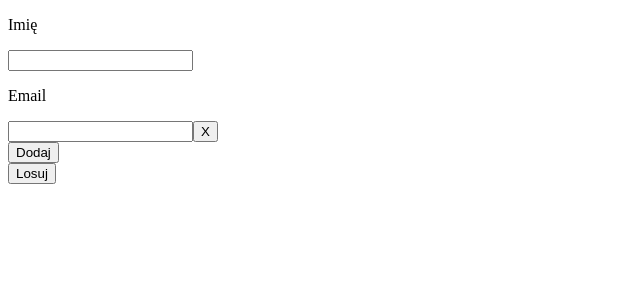
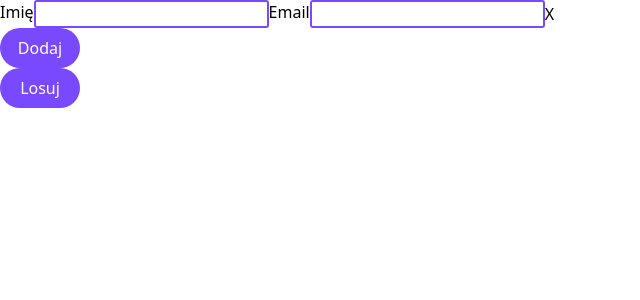
Before and after one commit to Tomasz-Budny/xmas-stocking-ui, an Angular app: page / in a window 1280 px wide. Shown: the top 300 px of the page, without its empty margins (0-640 px from the left). Built offline with nearby package versions, Linux system fonts and the light colour scheme.

Commit message:
Add tailwind package

```diff
--- a/package.json
+++ b/package.json
@@ -27,12 +27,15 @@
     "@angular/cli": "~15.0.1",
     "@angular/compiler-cli": "^15.0.0",
     "@types/jasmine": "~4.3.0",
+    "autoprefixer": "^10.4.16",
     "jasmine-core": "~4.5.0",
     "karma": "~6.4.0",
     "karma-chrome-launcher": "~3.1.0",
     "karma-coverage": "~2.2.0",
     "karma-jasmine": "~5.1.0",
     "karma-jasmine-html-reporter": "~2.0.0",
+    "postcss": "^8.4.31",
+    "tailwindcss": "^3.3.3",
     "typescript": "~4.8.2"
   }
 }
--- a/src/app/home/attendee-form/attendee-form.component.html
+++ b/src/app/home/attendee-form/attendee-form.component.html
@@ -3,7 +3,9 @@
     class="attendee-container"
     *ngFor="let group of attendeesArray.controls; let i = index"
     formArrayName="attendees">
-    <div [formGroupName]="i">
+    <div
+      [formGroupName]="i"
+      class="flex">
       <p>Imię</p>
       <input type="text" class="name" formControlName="name">
       <p>Email</p>
@@ -12,6 +14,6 @@
     </div>
   </div>
 </form>
-<button class="add-attendee-btn" (click)="addAttendee()">Dodaj</button>
+<button class="add-attendee btn" (click)="addAttendee()">Dodaj</button>
 <br>
-<button class="drawn-attendees-btn" (click)="submit()">Losuj</button>
+<button class="drawn-attendees btn" (click)="submit()">Losuj</button>
--- a/src/styles.scss
+++ b/src/styles.scss
@@ -1 +1,17 @@
-/* You can add global styles to this file, and also import other style files */
+@tailwind base;
+@tailwind components;
+@tailwind utilities;
+
+input {
+  border: 2px solid #7949ff;
+  border-radius: 3px;
+}
+
+.btn {
+  border: 2px;
+  border-radius: 100px !important;
+  background-color: #7949ff;
+  color: white;
+  padding: 0.5rem;
+  min-width: 5rem;
+}
--- /dev/null
+++ b/tailwind.config.js
@@ -0,0 +1,11 @@
+/** @type {import('tailwindcss').Config} */
+module.exports = {
+  mode: 'jit',
+  content: [
+    "./src/**/*.{html,ts}",
+  ],
+  theme: {
+    extend: {},
+  },
+  plugins: [],
+}
```
Also changed, not shown: 1 other file (tests, documents, lock files or other folders).
